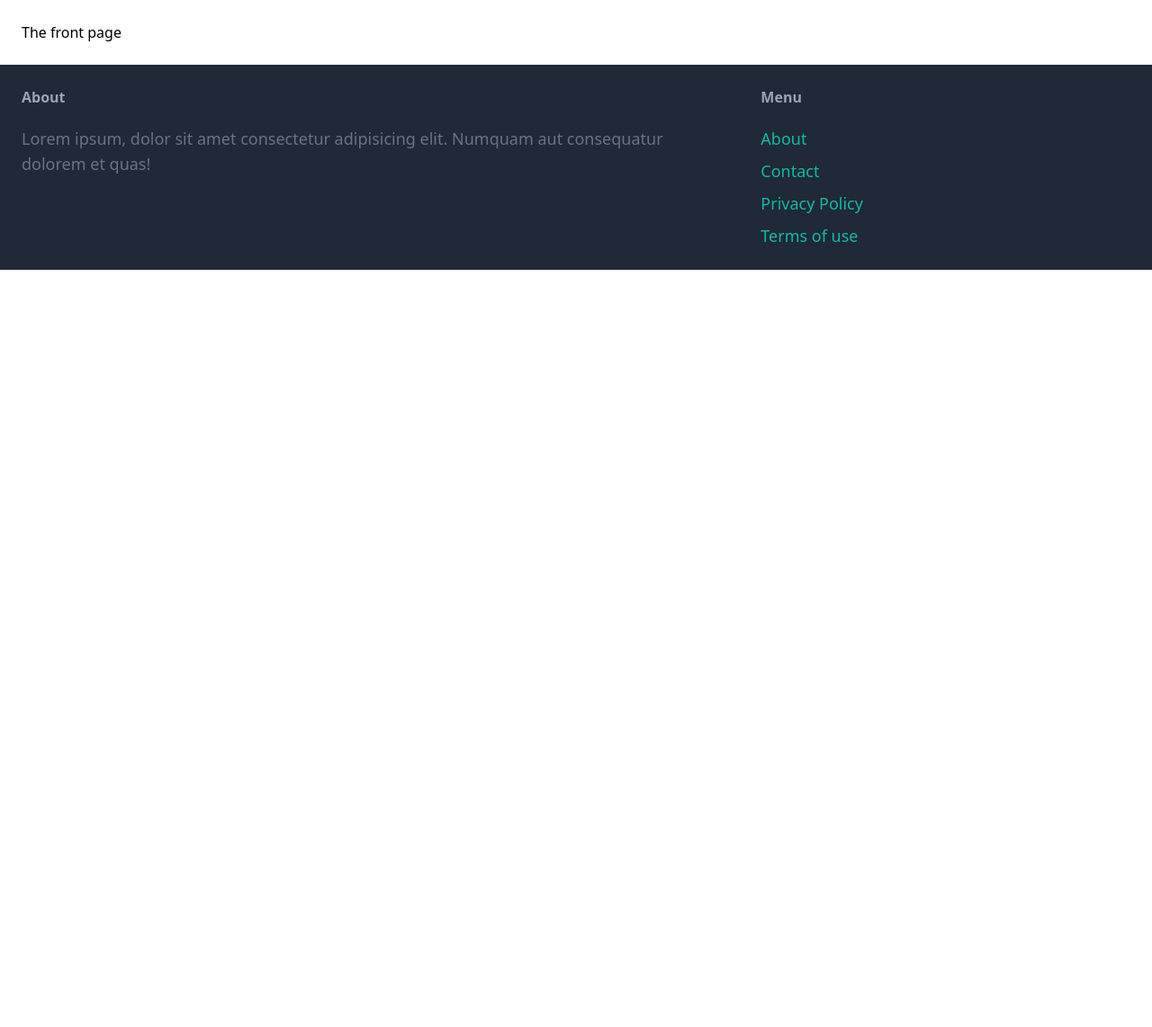
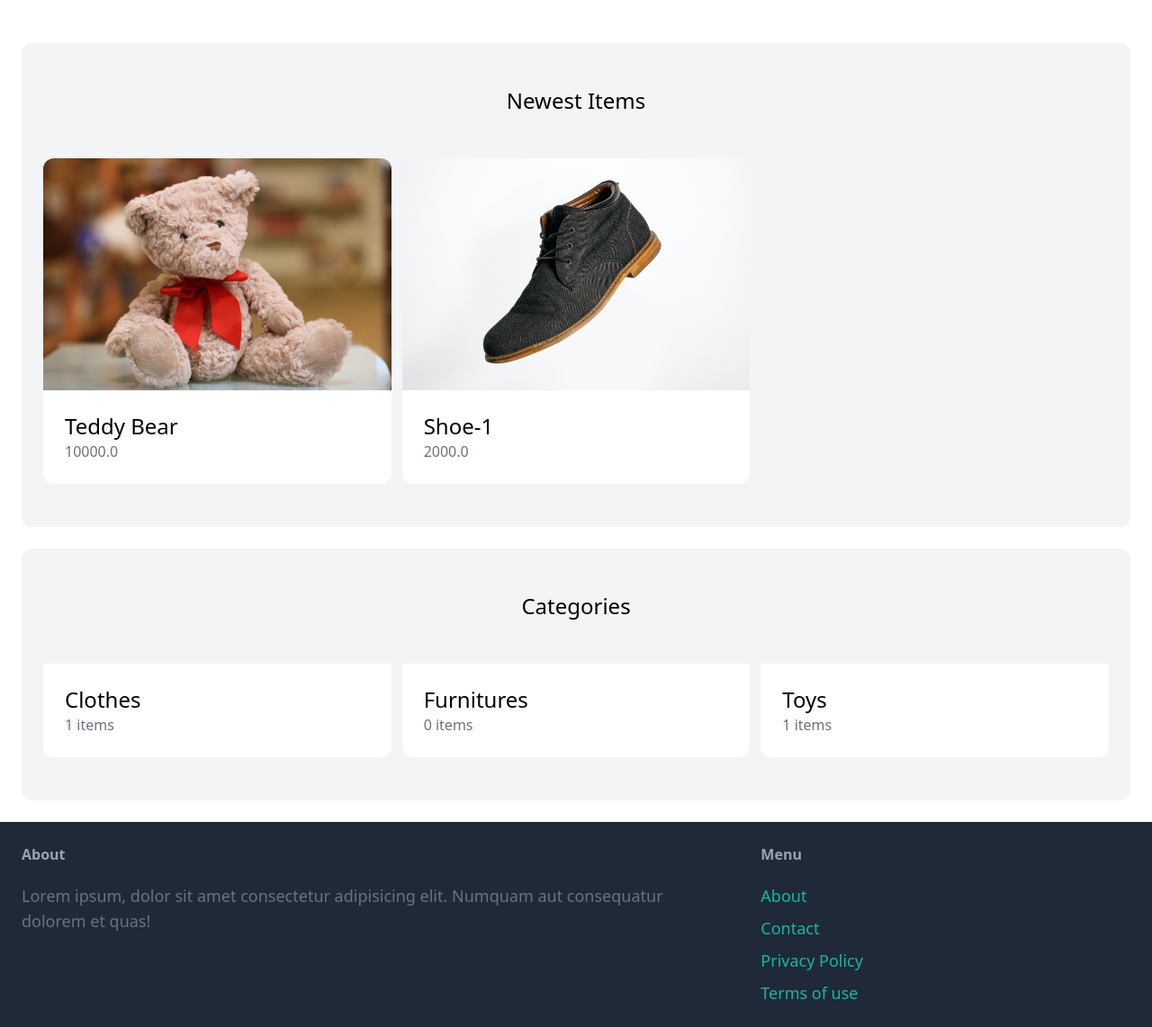
Before and after one commit to abhishekghimire40/Django_MarketPlace, a Django app: page / in a window 1280 px wide. Shown: the part 77-1219 px from the top of the page at 90% size. Before the commit the page ends 377 px from the top, so only its background shows below. Run offline with Django 4.2, Linux system fonts and the light colour scheme; data comes from the database, SQL or seed files in the repository; both versions use the stored data as it was after the commit; some libraries are stand-ins or nearby versions.

Commit message:
created simple frontPage/homePage that displays items and categories

```diff
--- a/core/templates/core/index.html
+++ b/core/templates/core/index.html
@@ -3,5 +3,37 @@
   Welcome
 {% endblock title %}
 {% block content %}
-  <h1>The front page</h1>
+  <div class="mt-6 px-6 py-12 bg-gray-100 rounded-xl">
+    <h2 class="mb-12 text-2xl text-center">Newest Items</h2>
+    <div class="grid grid-cols-3 gap-3">
+      {% for item in items %}
+        <div>
+          <a href="#">
+            <div>
+              <img src="{{ item.image.url }}" alt="{{ item.name }}" class="rounded-t-xl">
+            </div>
+            <div class="p-6 bg-white rounded-b-xl">
+              <h2 class="text-2xl">{{ item.name }}</h2>
+              <p class="text-gray-500">{{ item.price }}</p>
+            </div>
+          </a>
+        </div>
+      {% endfor %}
+    </div>
+  </div>
+  <div class="mt-6 px-6 py-12 bg-gray-100 rounded-xl">
+    <h2 class="mb-12 text-2xl text-center">Categories</h2>
+    <div class="grid grid-cols-3 gap-3">
+      {% for category in categories %}
+        <div>
+          <a href="#">
+            <div class="p-6 bg-white rounded-b-xl">
+              <h2 class="text-2xl">{{ category.name }}</h2>
+              <p class="text-gray-500">{{ category.items.count }} items</p>
+            </div>
+          </a>
+        </div>
+      {% endfor %}
+    </div>
+  </div>
 {% endblock content %}
--- a/core/views.py
+++ b/core/views.py
@@ -1,8 +1,13 @@
 from django.shortcuts import render
+from item.models import Category,Item
 
 # Create your views here.
 def index(request):
-    return render(request,'core/index.html')
+  items = Item.objects.filter(is_sold=False)[0:6]
+  categories = Category.objects.all()
+  return render(request,'core/index.html',{
+     'categories':categories,"items":items
+  })
 
 def contact(request):
     return render(request,"core/contact.html")
--- a/marketplace/urls.py
+++ b/marketplace/urls.py
@@ -1,3 +1,7 @@
+# for handling images
+from django.conf import settings
+from django.conf.urls.static import static
+# NOTE: don't handle images like this in production environment
 
 from django.contrib import admin
 from django.urls import path
@@ -7,4 +11,4 @@ urlpatterns = [
     path('',index,name="index"),
     path('contact/',contact,name="contact"),
     path('admin/', admin.site.urls),
-]
+] + static(settings.MEDIA_URL,document_root=settings.MEDIA_ROOT)
```
Also changed, not shown: db.sqlite3, media/item_images/shoe-1.jpg (added).
